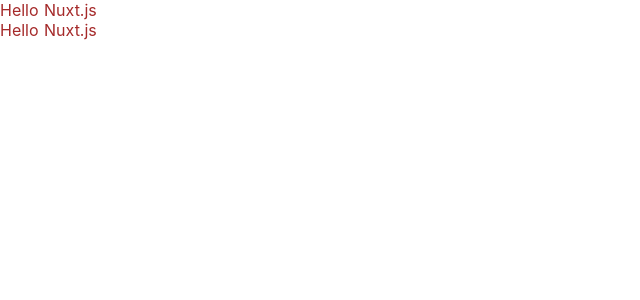
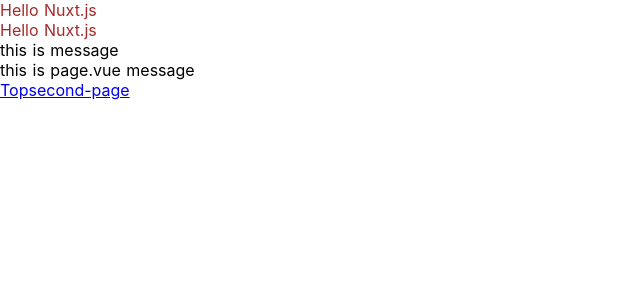
Before and after one commit to KKZoo/nuxt-practice, a Nuxt app: page / in a window 1280 px wide. Shown: the top 300 px of the page, without its empty margins (0-640 px from the left). Built offline with nearby package versions, Linux system fonts and the light colour scheme.

Commit message:
ページ遷移の追加

```diff
--- /dev/null
+++ b/components/page.vue
@@ -0,0 +1,19 @@
+<template>
+    <section>
+        <div>
+            {{ message }}
+        </div>
+        <router-link to="/">Top</router-link>
+        <router-link to="second-page">second-page</router-link>
+    </section>
+</template>>
+
+<script>
+export default {
+    data: function(){
+        return {
+            message: 'this is page.vue message'
+        }
+    }
+}
+</script>>
--- a/pages/index.vue
+++ b/pages/index.vue
@@ -1,12 +1,27 @@
 <template>
   <section>
-    <hello/>
-    <hello/>
+    <hello />
+    <hello />
+    <p>{{ message }}</p>
+    <page />
   </section>
 </template>
 
 <script>
-export default {}
+import hello from '~/components/hello.vue'
+import page from '~/components/page.vue'
+
+export default {
+  components: {
+    hello,
+    page
+  },
+  data: function(){
+    return {
+      message: 'this is message'
+    }
+  }
+}
 </script>
 
 <style>
--- a/pages/second-page.vue
+++ b/pages/second-page.vue
@@ -2,16 +2,19 @@
   <section class="container">
     <p>this is second page</p>
     <p>test text</p>
-    <hello/>
+    <hello />
+    <page />
   </section>
 </template>
 
 <script>
 import hello from '~/components/hello.vue'
+import page from '~/components/page.vue'
 
 export default {
   componets:{
-    hello
+    hello,
+    page
   }
 }
 </script>
```
